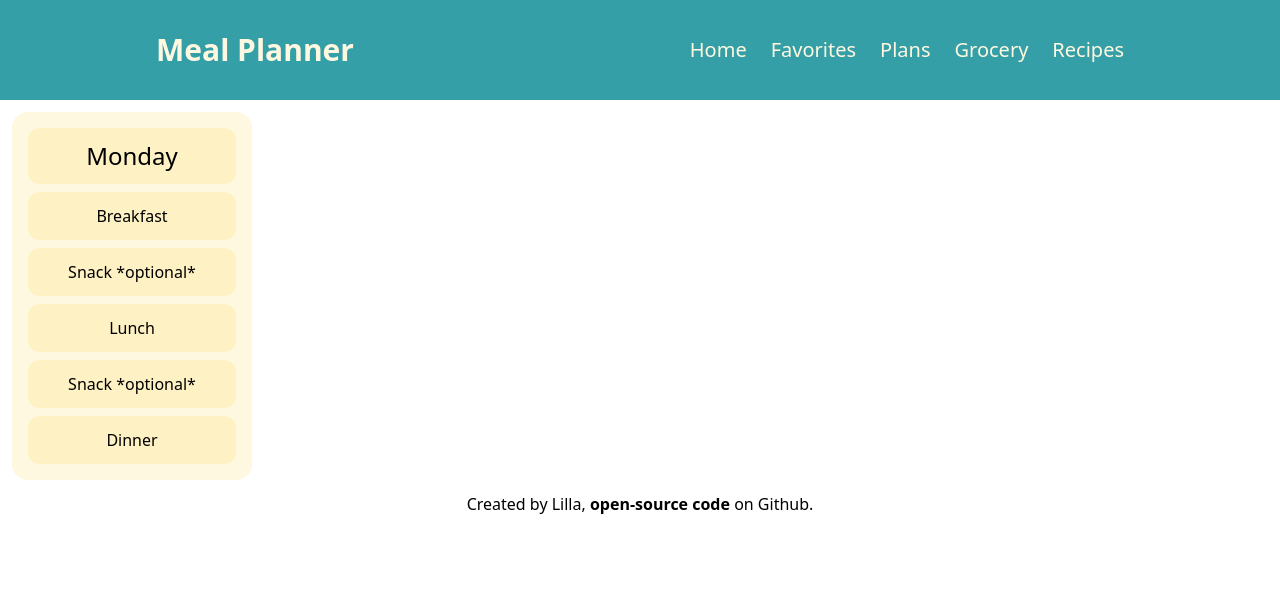
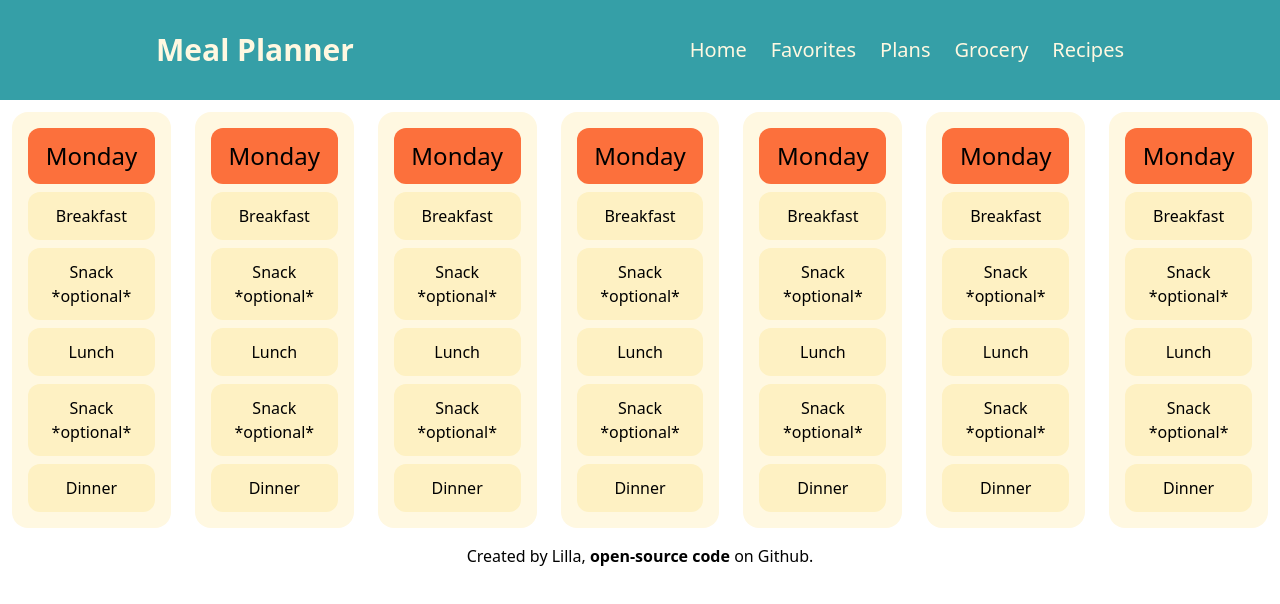
Before and after one commit to Lilla-ctrl/meal-planner, a Next.js app: page / in a window 1280 px wide. Shown: the top 604 px of the page. Built offline with nearby package versions, Linux system fonts and the light colour scheme.

Commit message:
Initial design of DayColumn

```diff
--- a/src/app/DayColumn.js
+++ b/src/app/DayColumn.js
@@ -1,8 +1,8 @@
 export default function DayColumn() {
   return (
     <div className="bg-light-cream w-60 p-4 rounded-2xl flex flex-col m-3 gap-2">
-      <h1 className="bg-warm-beige p-3 rounded-xl text-2xl w-full text-center">Monday</h1>
-      <ul className="flex flex-col gap-2 w-full">
+      <h1 className="bg-soft-orange p-3 rounded-xl text-2xl w-full text-center">Monday</h1>
+      <ul className="flex flex-wrap justify-center gap-2 w-full">
         <li className="bg-warm-beige p-3 w-full text-center rounded-xl">Breakfast</li>
         <li className="bg-warm-beige p-3 w-full text-center rounded-xl">Snack *optional*</li>
         <li className="bg-warm-beige p-3 w-full text-center rounded-xl">Lunch</li>
--- a/src/app/PlannerGrid.js
+++ b/src/app/PlannerGrid.js
@@ -2,7 +2,13 @@ import DayColumn from "./DayColumn";
 
 export default function PlannerGrid() {
   return (
-    <div>
+    <div className="flex overflow-x-auto p1-6 pb-1">
+      <DayColumn />
+      <DayColumn />
+      <DayColumn />
+      <DayColumn />
+      <DayColumn />
+      <DayColumn />
       <DayColumn />
     </div>
   )
```
